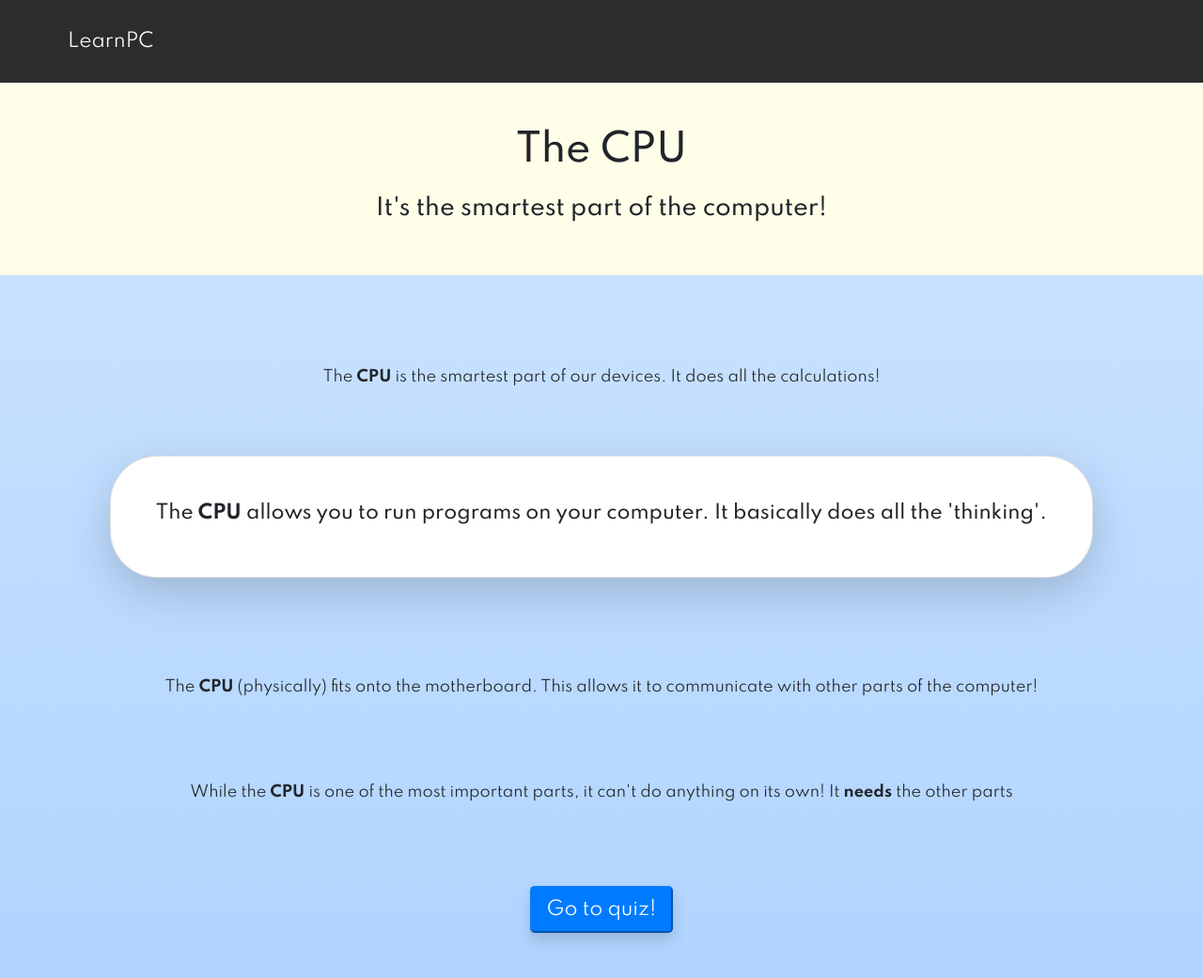
After one commit to krishnarao22/LearnPC, a Flask app: page /cpu in a window 1280 px wide. The commit adds this page. Shown: the whole page at 94% size. Run offline with Flask 2, Linux system fonts and the light colour scheme; data comes from the database, SQL or seed files in the repository; both versions use the stored data as it was after the commit; some libraries are stand-ins or nearby versions.

Commit message:
Added cpu page. Try and abstract content pages?

```diff
--- a/application.py
+++ b/application.py
@@ -103,4 +103,11 @@ def homeLoggedIn():
 @app.route('/hardware_intro', methods=["GET", "POST"])
 def hardwareIntro():
     updateViews()
-    return render_template("hardware_intro.html")
+    if request.method == "GET":
+        return render_template("hardware_intro.html")
+
+@app.route('/cpu', methods=["GET", "POST"])
+def cpu():
+    updateViews()
+    if request.method == "GET":
+        return render_template("cpu.html")
--- /dev/null
+++ b/templates/cpu.html
@@ -0,0 +1,42 @@
+{% extends "layout.html" %}
+
+{% block title %}
+Hardware: CPU
+{% endblock %}
+
+{% block main %}
+
+<div class="container-fluid mainBack">
+    <div class="container-fluid topicHeader">
+        <div class="container-fluid d-flex justify-content-center pt-5 pb-2">
+            <h1>The CPU</h1>
+        </div>
+        <div class="container-fluid d-flex justify-content-center pt-2 pb-5">
+            <h4>It's the smartest part of the computer!</h4>
+        </div>
+    </div>
+    <div class="container-fluid d-flex justify-content-center pt-5 mt-5 pb-5">
+        <p>The <strong>CPU</strong> is the smartest part of our devices. It does all the calculations!</p>
+    </div>
+
+    <div class="container-fluid d-flex justify-content-center pt-2 pb-5">
+        <div class="card p-5 shadow-lg">
+            <div class="container-fluid d-flex justify-content-center">
+                <h5>The <strong>CPU</strong> allows you to run programs on your computer. It basically does all the 'thinking'.</h5>
+            </div>
+        </div>
+    </div>
+
+    <div class="container-fluid d-flex justify-content-center pt-2 mt-5 pb-5">
+        <p>The <strong>CPU</strong> (physically) fits onto the motherboard. This allows it to communicate with other parts of the computer!</p>
+    </div>
+
+    <div class="container-fluid d-flex justify-content-center pt-2 mt-3 pb-5">
+        <p>While the <strong>CPU</strong> is one of the most important parts, it can't do anything on its own! It <strong>needs</strong> the other parts</p>
+    </div>
+
+    <div class="container-fluid d-flex justify-content-center mt-4 pb-5">
+        <a href="#"><button class="btn-lg shadow btn-primary">Go to quiz!</button></a>
+    </div>
+
+{% endblock %}
--- a/templates/hardware_intro.html
+++ b/templates/hardware_intro.html
@@ -41,6 +41,6 @@ Introduction: Hardware
     <div class="container-fluid d-flex justify-content-center mt-5 pb-5">
         <a href="#"><button class="btn-lg shadow btn-primary">Go to quiz!</button></a>
     </div>
-    -->
+
 
 {% endblock %}
```
Also changed, not shown: templates/homeLoggedIn.html (+8 -6 lines), learnPC.db.
